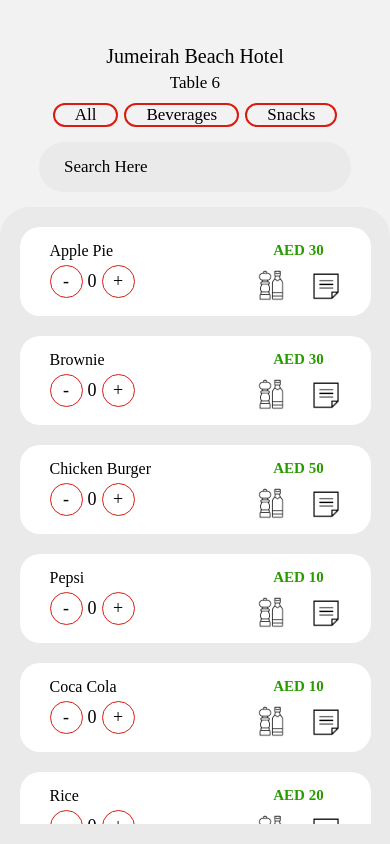
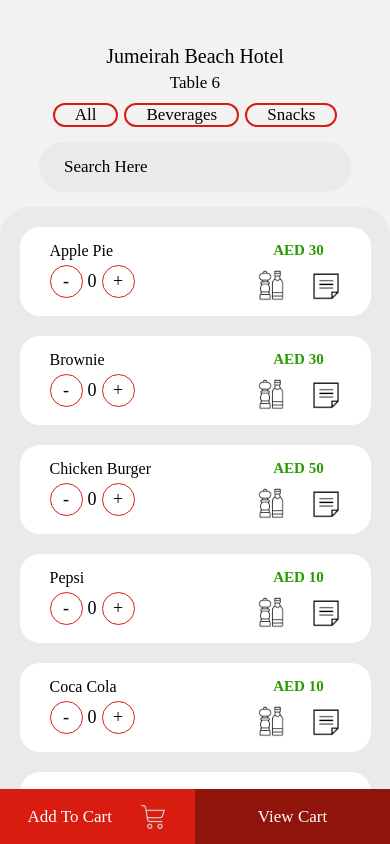
Before and after one commit to SangeethSujith/EZMenu, a React Native app: screen /Bookfood in a window 390 px wide. Built offline with nearby package versions, Linux system fonts and the light colour scheme.

Commit message:
Buttons in the bottom of the page

```diff
--- a/assets/screens/Bookfood.js
+++ b/assets/screens/Bookfood.js
@@ -1,9 +1,13 @@
+/* eslint-disable prettier/prettier */
+/* eslint-disable react-native/no-inline-styles */
+/* eslint-disable prettier/prettier */
 import {
   Text,
   View,
   TextInput,
   TouchableOpacity,
   ScrollView,
+  Image,
 } from 'react-native';
 import React from 'react';
 import Design from '../styles/Design';
@@ -32,7 +36,7 @@ const Bookfood = () => {
           <Text style={Design.h2c}>Snacks</Text>
         </TouchableOpacity>
       </View>
-      <TextInput style={Design.search} placeholder="Search Here"/>
+      <TextInput style={Design.search} placeholder="Search Here" />
       <View style={Design.listcontain}>
         <ScrollView>
           <View>
@@ -46,6 +50,15 @@ const Bookfood = () => {
             ))}
           </View>
         </ScrollView>
+        <View style={Design.orderbtn}>
+            <TouchableOpacity style={Design.orderbtnleft}>
+                <Text style={Design.ordertxt}>Add To Cart</Text>
+                <Image style={{height:28,width:28}} source={require('../images/cart.png')}/>
+            </TouchableOpacity>
+            <TouchableOpacity style={Design.orderbtnright}>
+                <Text style={Design.ordertxt}>View Cart</Text>
+            </TouchableOpacity>
+        </View>
       </View>
     </View>
   );
--- a/assets/styles/Design.js
+++ b/assets/styles/Design.js
@@ -135,7 +135,37 @@ color:'#000',
     alignContent:'center',
     borderTopEndRadius:30,
     borderTopStartRadius:30,
-    paddingVertical:20,
+    paddingTop:20,
+  },
+  orderbtn:{
+    flexDirection: 'row',
+    alignSelf:'flex-end',
+    alignItems: 'center',
+    justifyContent: 'space-evenly',
+    width:'100%',
+    height:55,
+  },
+  orderbtnleft:{
+      flex:1,
+      height:'100%',
+      alignItems:'center',
+      alignSelf:'center',
+      justifyContent:'space-evenly',
+      backgroundColor:'#D91C10',
+      flexDirection:'row',
+  },
+  orderbtnright:{
+      flex:1,
+      height:'100%',
+    alignItems:'center',
+    alignSelf:'center',
+    justifyContent:'center',
+    backgroundColor:'#8E140C',
+  },
+  ordertxt:{
+    fontFamily:'poppinsregular',
+    color:'#fff',
+    fontSize:17,
   },
 });
 
```
Also changed, not shown: assets/images/cart.png (added).
